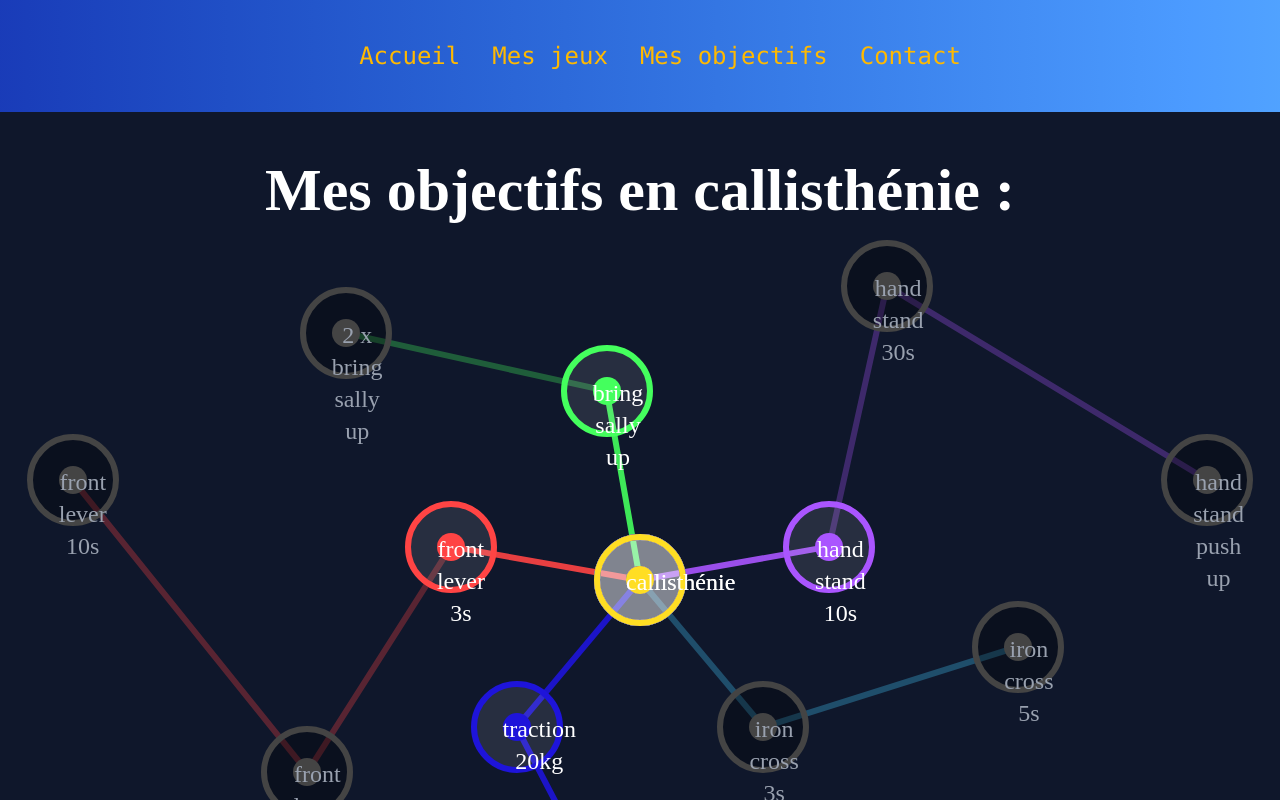
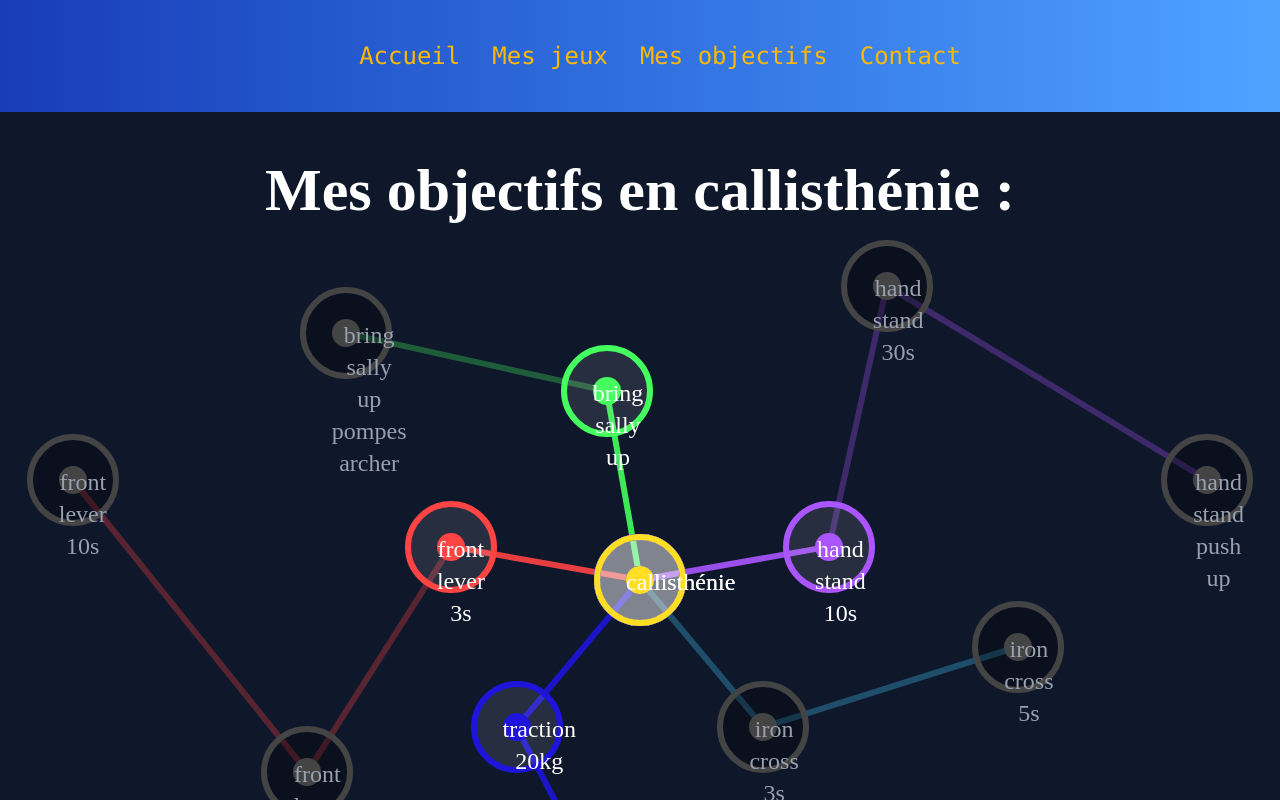
Before and after one commit to ElieMvB/PersonalWebsite, a React (Vite) app: page /objectifs in a window 1280 px wide. Shown: the top 800 px of the page. Built offline with nearby package versions, Linux system fonts and the light colour scheme.

Commit message:
feat: finished slide bar with prod images

```diff
--- a/src/pages/Objectifs.jsx
+++ b/src/pages/Objectifs.jsx
@@ -33,7 +33,7 @@ import {SkillTree} from "../components/SkillTree";
       levels: [
         { id: 1, unlocked: true, name: "" },
         { id: 2, unlocked: true, name: "bring sally up", link: "bring-sally-up" },
-        { id: 3, unlocked: false, name: "2 x bring sally up", link: "2-x-bring-sally-up" }
+        { id: 3, unlocked: false, name: "bring sally up pompes archer", link: "bring-sally-up-arch-pushups" }
       ]
     },
     {
```
Also changed, not shown: 2 other files (tests, documents, lock files or other folders).
